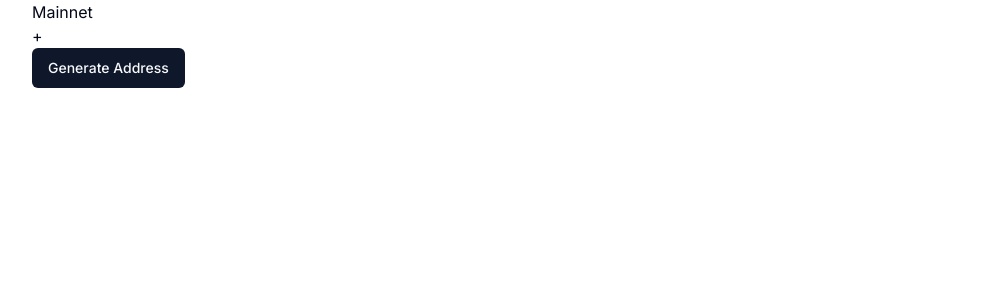
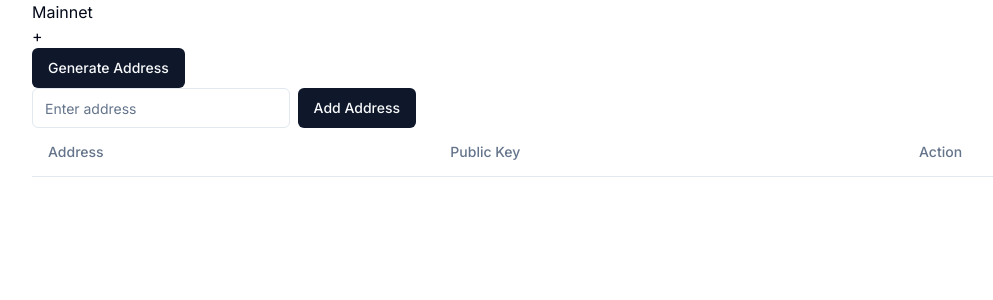
Before and after one commit to malawadd/gui-pci, a Next.js app in the folder nextjs-ui/: page / in a window 1280 px wide. Shown: the top 300 px of the page, without its empty margins (0-993 px from the left). Built offline with nearby package versions, Linux system fonts and the light colour scheme.

Commit message:
💀 added tables 💀

```diff
--- a/nextjs-ui/src/app/components/AddGenerator.js
+++ b/nextjs-ui/src/app/components/AddGenerator.js
@@ -1,11 +1,23 @@
 import React, { useState } from 'react';
 import { Button } from "@/components/ui/button"
 import {  List, ListItem } from './CustomList';
+import {
+    Table,
+    TableBody,
+    TableCaption,
+    TableCell,
+    TableHeader,
+    TableFooter,
+    TableHead,
+    TableRow,
+  } from "@/components/ui/table";
+  import { Input } from "@/components/ui/input"
 
 const AddGenerator = () => {
   const [addresses, setAddresses] = useState([]);
   const [addressData, setAddressData] = useState([]); // Use an array for simplicity
   const [publicKeyCache, setPublicKeyCache] = useState({});
+  const [newAddress, setNewAddress] = useState("");
 
   const generateAddress = async () => {
     // if (addresses.length >= 10) return; // Limit to 3 addresses
@@ -18,6 +30,13 @@ const AddGenerator = () => {
         { address, publicKey: null } // Add address with empty key placeholder
       ]);
 
+  };
+
+  const handleManualAddition = (newAddress) => {
+    setAddressData([
+      ...addressData,
+      { address: newAddress, publicKey: null } // Initialize publicKey to null
+    ]);
   };
 
 
@@ -58,19 +77,36 @@ const togglePublicKey = async (address) => {
   return (
     <>
     <Button onClick={generateAddress}>Generate Address</Button>
-      {addresses.length >= 0 && (
-        <List>
+    <div className="flex w-full max-w-sm items-center space-x-2">
+    <Input
+          type="text"
+          placeholder="Enter address"
+          onChange={(e) => setNewAddress(e.target.value)}
+        />
+        <Button onClick={() => handleManualAddition(newAddress)}>Add Address</Button>
+        </div>
+    <Table>
+      <TableHeader>
+        <TableRow>
+          <TableHead>Address</TableHead>
+          <TableHead>Public Key</TableHead>
+          <TableHead>Action</TableHead>
+        </TableRow>
+      </TableHeader>
+      <TableBody>
         {addressData.map(({ address, publicKey }) => (
-  <ListItem key={address}>
-    {address} - Balance: {/* ... */}
+          <TableRow key={address}>
+            <TableCell>{address}</TableCell>
+            <TableCell>{publicKey && <p>{publicKey}</p>}</TableCell>
+            <TableCell>
               <Button onClick={() => togglePublicKey(address)}>
                 {publicKey ? "Hide Public Key" : "Show Public Key"}
               </Button>
-    {publicKey && <p>{publicKey}</p>}
-  </ListItem>
+            </TableCell>
+          </TableRow>
         ))}
-      </List>
-      )}
+      </TableBody>
+    </Table>
   </>
   );
 };
--- /dev/null
+++ b/nextjs-ui/src/components/ui/input.jsx
@@ -0,0 +1,19 @@
+import * as React from "react"
+
+import { cn } from "@/lib/utils"
+
+const Input = React.forwardRef(({ className, type, ...props }, ref) => {
+  return (
+    (<input
+      type={type}
+      className={cn(
+        "flex h-10 w-full rounded-md border border-input bg-background px-3 py-2 text-sm ring-offset-background file:border-0 file:bg-transparent file:text-sm file:font-medium placeholder:text-muted-foreground focus-visible:outline-none focus-visible:ring-2 focus-visible:ring-ring focus-visible:ring-offset-2 disabled:cursor-not-allowed disabled:opacity-50",
+        className
+      )}
+      ref={ref}
+      {...props} />)
+  );
+})
+Input.displayName = "Input"
+
+export { Input }
```
Lines whose indentation alone changed are shown as unchanged.
